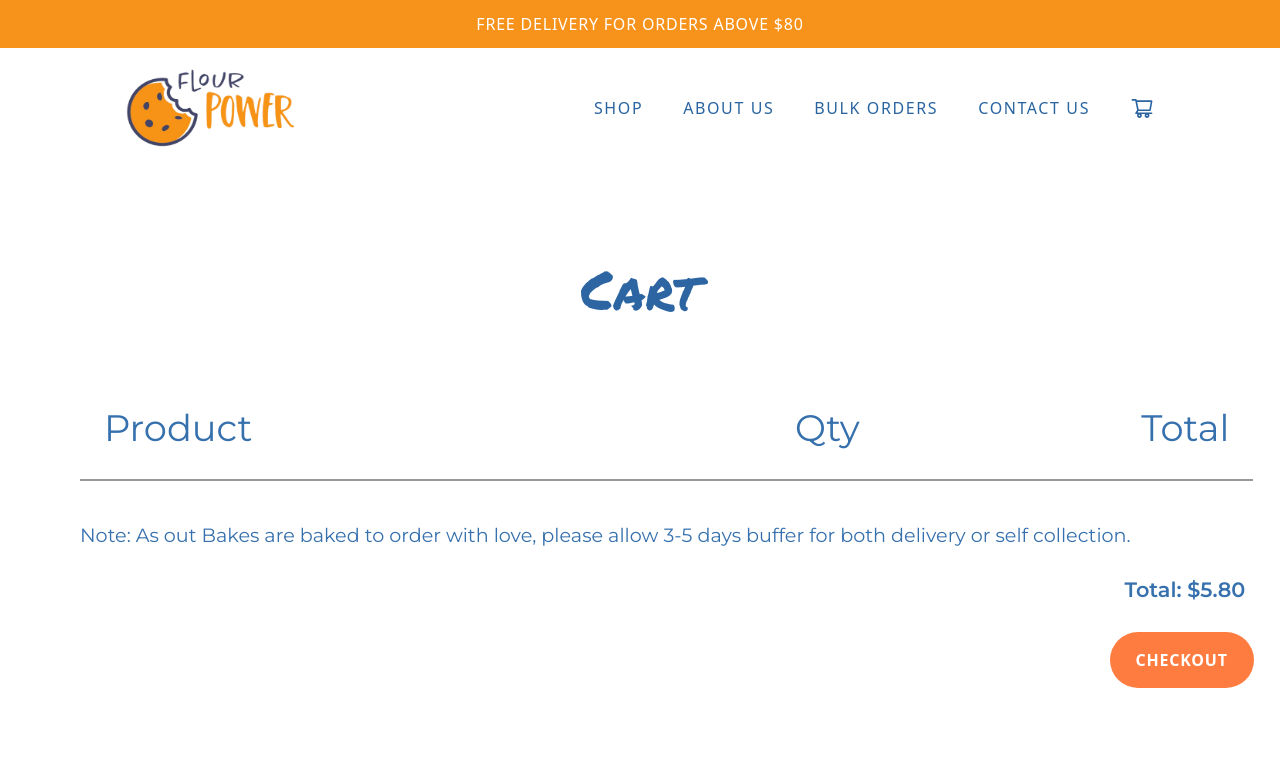
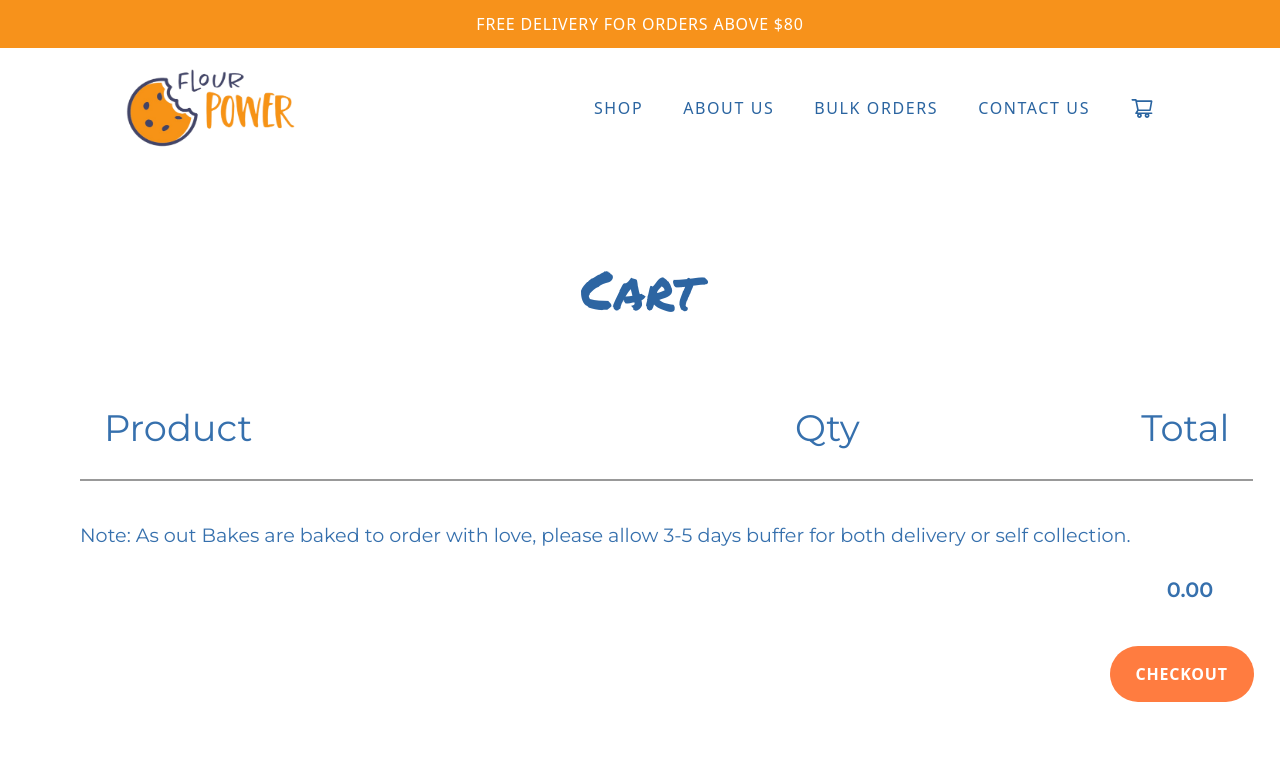
Before and after one commit to SamuelPhua/Client, a React (Vite) app: page /cart in a window 1280 px wide. Shown: the top 769 px of the page. Built offline with nearby package versions, Linux system fonts and the light colour scheme.

Commit message:
CheckoutReceipt component done
round to 2dp in CartProduct and Cart done.
prop to checkout (total price from cart) done.

```diff
--- a/src/App.jsx
+++ b/src/App.jsx
@@ -16,6 +16,7 @@ import BulkOrder from "./Components/BulkOrder";
 import Cart from "./Components/Cart";
 import DataContext from "./Components/context/DataContext";
 import CheckoutPage1 from "./Components/checkout/CheckoutPage1";
+import CheckoutReceipt from "./Components/checkout/CheckoutReceipt";
 
 function App() {
   const [showShipAlert, setShowShipAlert] = useState(true);
@@ -61,7 +62,14 @@ function App() {
 
   return (
     <DataContext.Provider
-      value={{ handleDelete, handlePlusQty, handleMinusQty }}
+      value={{
+        handleDelete,
+        handlePlusQty,
+        handleMinusQty,
+        setShowShipAlert,
+        setShowNav,
+        setShowFooter,
+      }}
     >
       <div className="App">
         {showShipAlert && <ShippingAlert />}
@@ -94,6 +102,7 @@ function App() {
               />
             }
           ></Route>
+          <Route path="receipt" element={<CheckoutReceipt />}></Route>
         </Routes>
         {showFooter && <Footer />}
       </div>
--- a/src/Components/AboutUs.jsx
+++ b/src/Components/AboutUs.jsx
@@ -24,9 +24,9 @@ import Carousel from "./Carousel";
 
 const AboutUs = () => {
   return (
-    <div>
+    <div className="motion-safe:animate-fadeIn">
       {/* Banner */}
-      <div className="motion-safe:animate-fadeIn mb-20 relative h-[300px] w-full bg-cover bg-center bg-[url(src/assets/imagesAboutUs/AboutUs-Banner.png)]">
+      <div className=" mb-20 relative h-[300px] w-full bg-cover bg-center bg-[url(src/assets/imagesAboutUs/AboutUs-Banner.png)]">
         <h1 className="absolute text-lg font-permanentMarker text-darkBlue  top-1/2 left-1/2 -translate-x-1/2 -translate-y-1/2">
           About Us
         </h1>
@@ -106,7 +106,7 @@ const AboutUs = () => {
       <div className="mt-20 mb-20 ml-40 w-4/5 flex h-screen justify-center space-x-10">
         <div className="relative">
           <img className="h-4/5" src={ingredients} />
-          <h1 className="mt-14 absolute w-80 text-xs font-montserrat text-lightBlue text-center font-bold top-1/2 left-1/2 -translate-x-1/2 -translate-y-1/2">
+          <h1 className="mt-14 absolute w-72 text-xs font-montserrat text-lightBlue text-center font-bold top-1/2 left-1/2 -translate-x-1/2 -translate-y-1/2">
             QUALITY INGREDIENTS
             <br />
             <p className="mt-7 font-light">
@@ -118,7 +118,7 @@ const AboutUs = () => {
 
         <div className="relative">
           <img className="h-4/5" src={recipe} />
-          <h1 className="mt-16 absolute w-80 text-xs font-montserrat text-lightBlue text-center font-bold top-1/2 left-1/2 -translate-x-1/2 -translate-y-1/2">
+          <h1 className="mt-16 absolute w-72 text-xs font-montserrat text-lightBlue text-center font-bold top-1/2 left-1/2 -translate-x-1/2 -translate-y-1/2">
             INNOVATIVE RECIPES
             <br />
             <p className="mt-8 font-light">
@@ -131,7 +131,7 @@ const AboutUs = () => {
 
         <div className="relative">
           <img className="h-4/5" src={packaging} />
-          <h1 className="mt-16 absolute w-80 text-xs font-montserrat text-lightBlue text-center font-bold top-1/2 left-1/2 -translate-x-1/2 -translate-y-1/2">
+          <h1 className="mt-16 absolute w-72 text-xs font-montserrat text-lightBlue text-center font-bold top-1/2 left-1/2 -translate-x-1/2 -translate-y-1/2">
             SUSTAINABLE PACKAGING
             <br />
             <p className="mt-8 font-light">
--- a/src/Components/Cart.jsx
+++ b/src/Components/Cart.jsx
@@ -1,8 +1,5 @@
 import React, { useState, useEffect, useContext } from "react";
 import { useNavigate } from "react-router-dom";
-// Start of CSS Stuff:
-import placeholderImg from "../assets/imagesAboutUs/CartPage-KraftPouch.jpg";
-
 import ButtonOrange from "./reusables/ButtonOrange";
 import CartProduct from "./CartProduct";
 import DataContext from "./context/DataContext";
@@ -53,10 +50,15 @@ const Cart = ({ shoppingCart }) => {
   };
 
   // Total price of all the added items
-  const totalPrice = cartItems.reduce(
-    (total, item) => total + item.price * item.quantity,
-    0
-  );
+  const sumCartTotal = (shoppingCart) => {
+    let sum = shoppingCart.reduce((cartTotal, item) => {
+      return cartTotal + item.itemTotal;
+    }, 0);
+
+    return sum.toFixed(2);
+  };
+
+  let cartSum = sumCartTotal(shoppingCart);
 
   // The first useEffect hook retrieves the saved cartItems from localStorage when the component is mounted.
   // If there are saved items, it will set the state cartItems with the saved data.
@@ -78,7 +80,7 @@ const Cart = ({ shoppingCart }) => {
   };
 
   return (
-    <>
+    <div className="motion-safe:animate-fadeIn">
       {/* // Updating the quantity via button function
       {cartItems.map((item, index) => {
         <div key={item.id}>
@@ -142,19 +144,19 @@ const Cart = ({ shoppingCart }) => {
       {/* Fourth Row */}
       <div className="w-11/12 grid grid-cols-7 ml-20 p-10">
         <div className="col-start-7 flex justify-end items-center">
-          <div className="text-[1.3rem] font-montserrat text-lightBlue font-bold mr-[-2rem] mt-[-5rem]">
-            Total: $5.80
+          <div className="text-[1.3rem] font-montserrat text-lightBlue font-bold mt-[-5rem]">
+            {cartSum}
           </div>
         </div>
       </div>
 
       {/* Last Row */}
       <div className="w-11/12 grid grid-cols-7 ml-20 p-10">
-        <div className="col-start-7 flex justify-end items-center mr-[-5.8rem] mt-[-7.5rem]">
+        <div className="col-start-7 flex justify-end items-center mr-[-5.8rem] mt-[-6.5rem]">
           <ButtonOrange displayName="CHECKOUT" onClick={navigateToCheckout} />
         </div>
       </div>
-    </>
+    </div>
   );
 };
 
--- a/src/Components/CartProduct.jsx
+++ b/src/Components/CartProduct.jsx
@@ -6,6 +6,8 @@ import DataContext from "./context/DataContext";
 const CartProduct = ({ name, price, weight, packaging, quantity, index }) => {
   const { handleDelete, handlePlusQty, handleMinusQty } =
     useContext(DataContext);
+
+  const totalPrice = (price * quantity).toFixed(2);
 
   return (
     <>
@@ -45,7 +47,7 @@ const CartProduct = ({ name, price, weight, packaging, quantity, index }) => {
 
         <div className="col-start-7 flex justify-end items-center">
           <div className="text-[1.3rem] font-montserrat text-lightBlue tracking-wider">
-            ${quantity * price}
+            {totalPrice}
           </div>
         </div>
       </div>
--- a/src/Components/checkout/CheckoutPaymentMethod.jsx
+++ b/src/Components/checkout/CheckoutPaymentMethod.jsx
@@ -1,7 +1,14 @@
 import React, { useContext } from "react";
 import DataContext from "../context/DataContext";
+import { useNavigate } from "react-router-dom";
+import ButtonOrange from "../reusables/ButtonOrange";
 
 const CheckoutPaymentMethod = () => {
+  const navigate = useNavigate();
+  const navigateToReceipt = () => {
+    navigate("/receipt");
+  };
+
   const { checkoutInput, handleInputChange, handlePaymentConfirmation } =
     useContext(DataContext);
   return (
@@ -90,13 +97,12 @@ const CheckoutPaymentMethod = () => {
         </p>
 
         {/* Button does nothing */}
-        <button
+        {/* <button
           type="button"
           className=" text-white text-xxxs bg-orange focus:outline-none focus:ring-4 hover:bg-darkOrange focus:bg-darkOrange rounded-full mt-5 mb-5 md:mt-10 py-3 lg:w-fit px-8 mx-auto"
           onClick={handlePaymentConfirmation}
-        >
-          Confirm
-        </button>
+        ></button> */}
+        <ButtonOrange displayName="Confirm" onClick={navigateToReceipt} />
       </div>
     </div>
   );
--- /dev/null
+++ b/src/Components/checkout/CheckoutReceipt.jsx
@@ -0,0 +1,33 @@
+import React, { useEffect, useContext } from "react";
+import oven from "../../assets/imagesCheckout/OrderConfirmation-Oven.gif";
+import DataContext from "../context/DataContext";
+
+const CheckoutReceipt = () => {
+  const { setShowShipAlert, setShowNav, setShowFooter } =
+    useContext(DataContext);
+  useEffect(() => {
+    setShowShipAlert(true);
+    setShowNav(true);
+    setShowFooter(true);
+  }, []);
+  return (
+    <div className="motion-safe:animate-fadeIn font-montserrat text-lightBlue text-center tracking-wide ">
+      <div className="mt-10 mb-10 text-2xl font-bold">
+        We've Received Your Order!
+      </div>
+      <div>
+        An email with details of your order (#1025) will be sent to you.
+      </div>
+      <div className="mb-10">
+        Please allow up to 3-5 days (excluding weekends, holidays) lead-time as
+        our products are all bake to order with love.
+      </div>
+      <div>
+        <img className="mx-auto mb-10" src={oven} />
+      </div>
+      <div>Thank you and we are excited for you to enjoy our bakes!</div>
+    </div>
+  );
+};
+
+export default CheckoutReceipt;
```
Also changed, not shown: src/Components/Checkout.jsx (indentation only), src/Components/Product.jsx (line endings or trailing spaces), src/assets/imagesCheckout/OrderConfirmation-Oven.gif (added).
